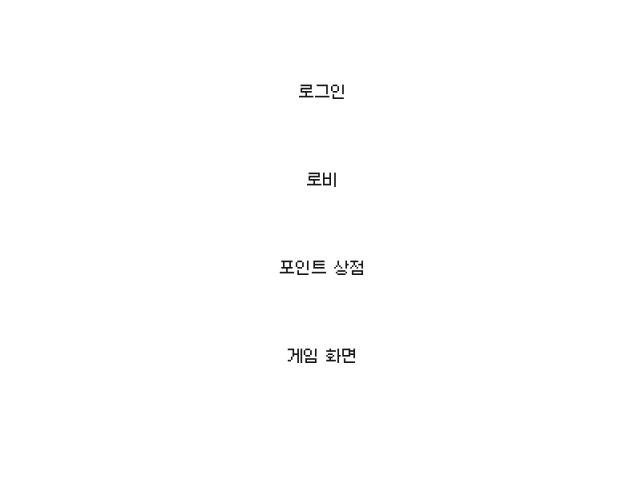
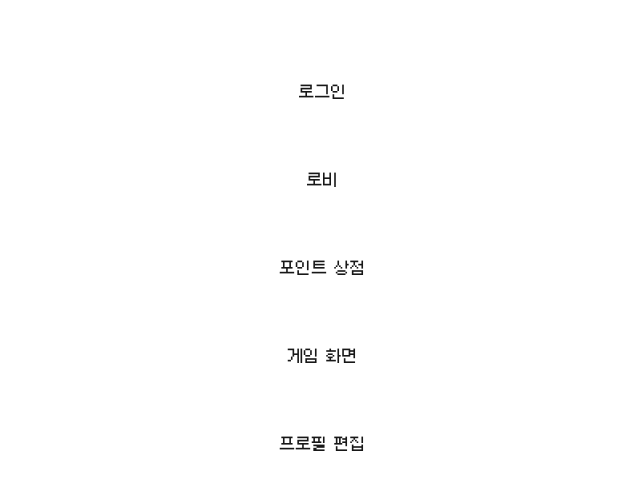
Before and after one commit to prgrms-web-devcourse-final-project/WEB2_3_Our-Tuft_FE, a Next.js app: page / in a window 1280 px wide. Shown: the top 490 px of the page, without its empty margins (317-957 px from the left). Built offline with nearby package versions, Linux system fonts and the light colour scheme.

Commit message:
🚨Fix: 페이지 라우팅 수정

```diff
--- /dev/null
+++ b/app/(route)/my/page.tsx
@@ -0,0 +1,3 @@
+export default function page() {
+  return <div>프로필 편집 페이지입니다.</div>;
+}
--- a/app/page.tsx
+++ b/app/page.tsx
@@ -7,17 +7,7 @@ export default function Home() {
       <Link href="/lobby">로비</Link>
       <Link href="/shop">포인트 상점</Link>
       <Link href="/game">게임 화면</Link>
+      <Link href="/my">프로필 편집</Link>
     </div>
   );
 }
-
-// 애초에
-
-// 1. 대기실 -
-
-// 2. 게임 페이지
-//   - 조건 걸어서 렌더링?
-
-//   2-1. OX 퀴즈
-//   2-2. 스피드 퀴즈
-//   2-3. 캐치마인드
```
Also changed, not shown: app/(route)/rooms/page.tsx (renamed from app/(route)/room/page.tsx).
